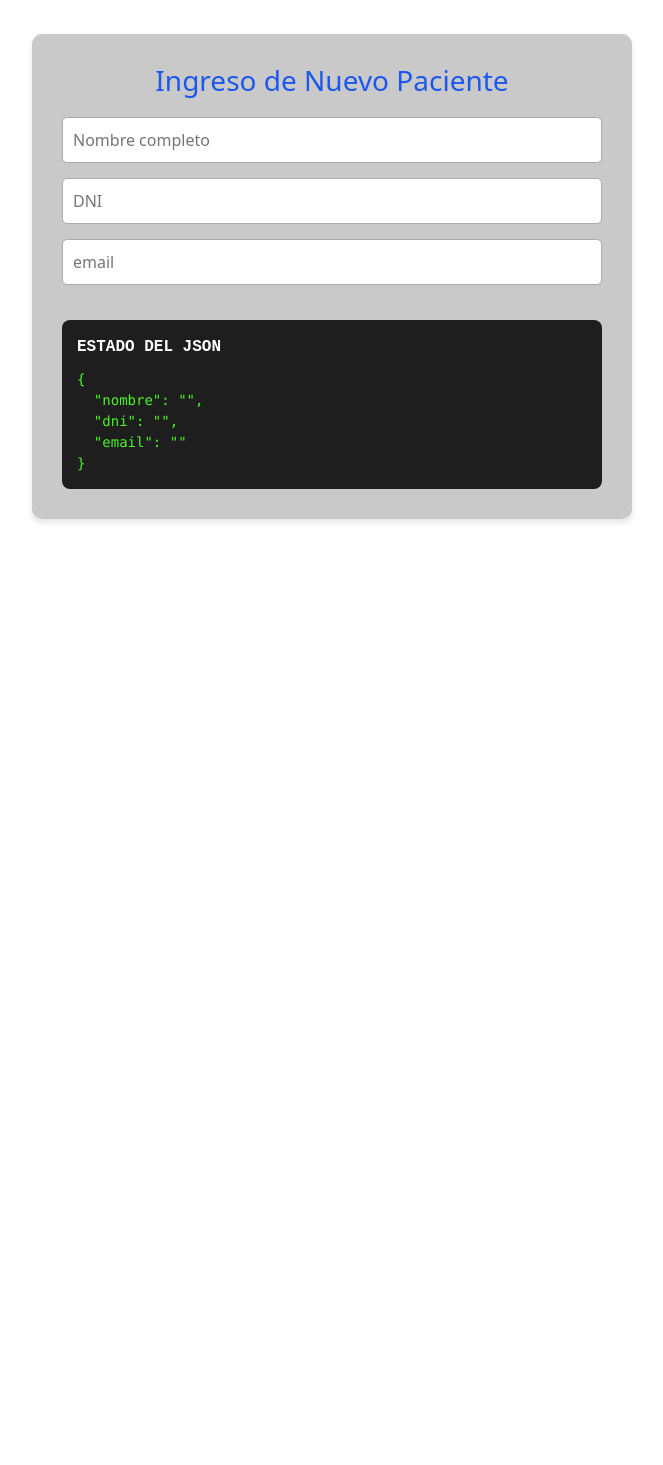
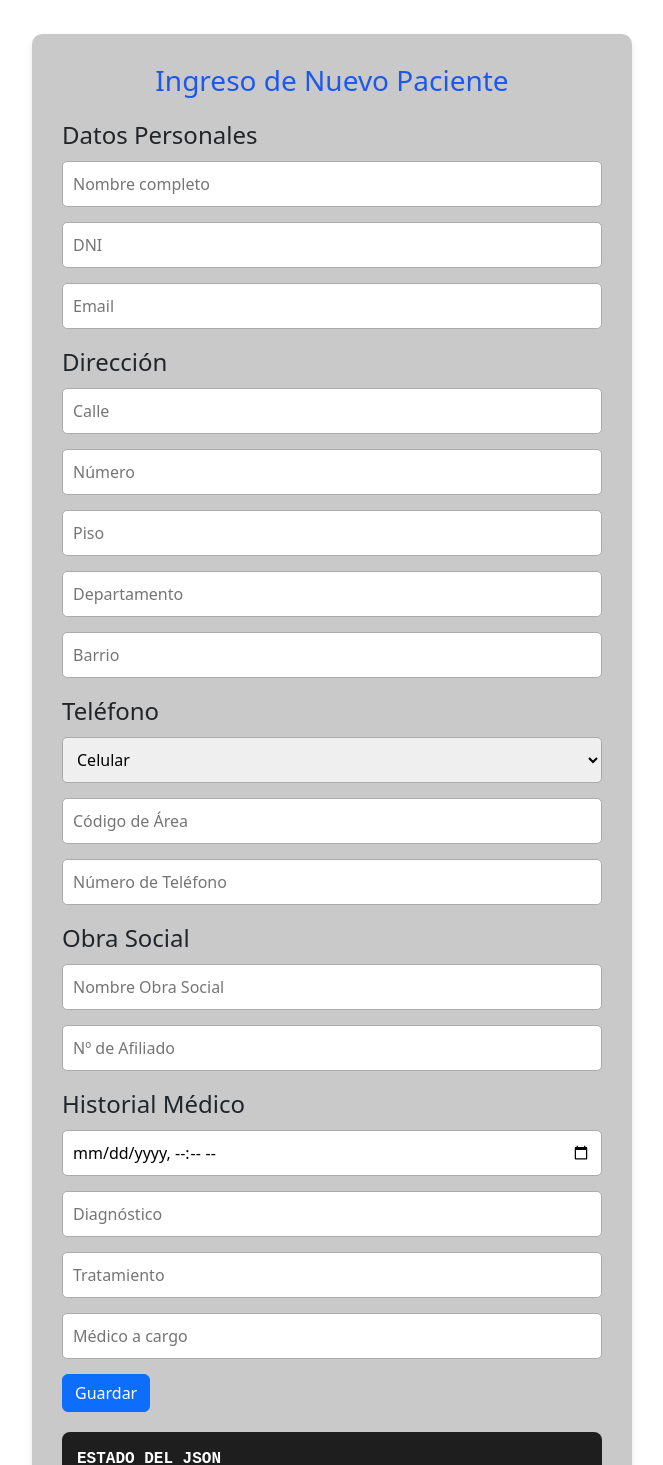
Before and after one commit to Geraltv8/Bootcamp-front-web-boilerplate, a React (Vite) app: page / in a window 1280 px wide. Shown: the part 946-2411 px from the top of the page, without its empty margins (308-971 px from the left). Before the commit the page ends 1485 px from the top, so only its background shows below. Built offline with nearby package versions, Linux system fonts and the light colour scheme.

Commit message:
agregado ultimos cambios de la clase pasada

```diff
--- a/src/components/pacientes/FormularioPaciente.jsx
+++ b/src/components/pacientes/FormularioPaciente.jsx
@@ -1,52 +1,213 @@
 import { useState } from 'react';
 import styles from './FormularioPaciente.module.scss';
 import JsonDebugger from '../utils/JsonDebugger';
+import { Button } from 'react-bootstrap';
+import { validarDatos } from '../utils/validaciones';
 
-const formularioPaciente = () => {
+const reglasPaciente = {
+    nombre: (valor) => valor.trim() === "" ? "El nombre es obligatorio." : null,
+    dni: (valor) => valor.length < 8 ? "El DNI debe tener 8 numeros minimo" : null,
+    email: (valor) => !valor.includes("@") ? "Debe ser un correo valido. " : null
+};
+
+
+const FormularioPaciente = () => {
     const [paciente, setPaciente] = useState({
         nombre: "",
         dni: "",
-        email: ""
+        email: "",
+        direccion: {
+            calle: "",
+            numero: "",
+            piso: "",
+            departamento: "",
+            barrio: ""
+        },
+        telefono: {
+            tipo: "CELULAR",
+            codigoArea: "",
+            numero: ""
+        },
+        obraSocial: {
+            nombre: "",
+            numeroAfiliado: ""
+        },
+        historialMedico: {
+            fecha: "",
+            diagnostico: "",
+            tratamiento: "",
+            medico: ""
+        }
     });
+
+    const [errores, setErrores] = useState({});
 
     const handleChange = (evento) => {
         const { name, value } = evento.target;
 
+        if (name.includes('.')) {
+            const [seccion, propiedad] = name.split('.');
+
             setPaciente({
-            ...paciente, /*Spread operator */
+                ...paciente,
+                [seccion]: {
+                    ...paciente[seccion],
+                    [propiedad]: value
+                }
+            });
+        } else {
+            setPaciente({
+                ...paciente,
                 [name]: value
             });
+        }
+    };
+
+    const handleSubmit = async (evento) => {
+
+        evento.preventDefault();
+
+        const nuevosErrores = validarDatos(paciente, reglasPaciente);
+
+        setErrores(nuevosErrores);
+
+        if (Object.keys(nuevosErrores).length > 0) {
+            console.log("Validacion fallida");
+            return;
+        }
+
+        try {
+
+            const respuesta = await fetch("http://localhost:3000/api/v1/pacientes", {
+                method: "POST",
+                headers: {
+                    "Content-Type": "application/json"
+                },
+                body: JSON.stringify(paciente)
+            });
+
+            const data = await respuesta.json();
+
+            if (respuesta.ok) {
+                alert("Paciente gaardado en base de datos");
+            } else {
+                alert("error del servidor: " + data.message + "errores: " +data.data);
+            }
+
+        } catch (error) {
+            console.error("Error de conexion", error);
+            alert("el servidor esta apagado o no responde");
+        }
+
+        console.log(paciente);
     };
 
     return (
         <div className={styles.contenedorFormulario}>
             <h3>Ingreso de Nuevo Paciente</h3>
-            <form>
+            <form onSubmit={handleSubmit}>
+                {/* --- DATOS PERSONALES --- */}
+                <fieldset>
+                    <legend>Datos Personales</legend>
                     <input
-                    type="text"
-                    name="nombre"
-                    value={paciente.nombre}
-                    className={styles.campoInput}
-                    placeholder="Nombre completo"
-                    onChange={handleChange}
+                        type="text" name="nombre" value={paciente.nombre}
+                        className={styles.campoInput} placeholder="Nombre completo" onChange={handleChange}
+                    />
+                    {errores.nombre && <span className={styles.textoError}>{errores.nombre}</span>}
+                    <input
+                        type="text" name="dni" value={paciente.dni}
+                        className={styles.campoInput} placeholder="DNI" onChange={handleChange}
+                    />
+                    {errores.dni && <span className={styles.textoError}>{errores.dni}</span>}
+                    <input
+                        type="email" name="email" value={paciente.email}
+                        className={styles.campoInput} placeholder="Email" onChange={handleChange}
+                    />
+                    {errores.email && <span className={styles.textoError}>{errores.email}</span>}
+                </fieldset>
+
+                {/* --- DIRECCIÓN --- */}
+                <fieldset>
+                    <legend>Dirección</legend>
+                    <input
+                        type="text" name="direccion.calle" value={paciente.direccion.calle}
+                        className={styles.campoInput} placeholder="Calle" onChange={handleChange}
                     />
                     <input
-                    type="text"
-                    name="dni"
-                    value={paciente.dni}
-                    className={styles.campoInput}
-                    placeholder="DNI"
-                    onChange={handleChange}
+                        type="text" name="direccion.numero" value={paciente.direccion.numero}
+                        className={styles.campoInput} placeholder="Número" onChange={handleChange}
                     />
                     <input
-                    type="text"
-                    name="email"
-                    value={paciente.email}
-                    className={styles.campoInput}
-                    placeholder="email"
-                    onChange={handleChange}
+                        type="text" name="direccion.piso" value={paciente.direccion.piso}
+                        className={styles.campoInput} placeholder="Piso" onChange={handleChange}
                     />
+                    <input
+                        type="text" name="direccion.departamento" value={paciente.direccion.departamento}
+                        className={styles.campoInput} placeholder="Departamento" onChange={handleChange}
+                    />
+                    <input
+                        type="text" name="direccion.barrio" value={paciente.direccion.barrio}
+                        className={styles.campoInput} placeholder="Barrio" onChange={handleChange}
+                    />
+                </fieldset>
+
+                {/* --- TELÉFONO --- */}
+                <fieldset>
+                    <legend>Teléfono</legend>
+                    <select
+                        name="telefono.tipo" value={paciente.telefono.tipo}
+                        className={styles.campoInput} onChange={handleChange}
+                    >
+                        <option value="CELULAR">Celular</option>
+                        <option value="FIJO">Fijo</option>
+                    </select>
+                    <input
+                        type="text" name="telefono.codigoArea" value={paciente.telefono.codigoArea}
+                        className={styles.campoInput} placeholder="Código de Área" onChange={handleChange}
+                    />
+                    <input
+                        type="text" name="telefono.numero" value={paciente.telefono.numero}
+                        className={styles.campoInput} placeholder="Número de Teléfono" onChange={handleChange}
+                    />
+                </fieldset>
+
+                {/* --- OBRA SOCIAL --- */}
+                <fieldset>
+                    <legend>Obra Social</legend>
+                    <input
+                        type="text" name="obraSocial.nombre" value={paciente.obraSocial.nombre}
+                        className={styles.campoInput} placeholder="Nombre Obra Social" onChange={handleChange}
+                    />
+                    <input
+                        type="text" name="obraSocial.numeroAfiliado" value={paciente.obraSocial.numeroAfiliado}
+                        className={styles.campoInput} placeholder="Nº de Afiliado" onChange={handleChange}
+                    />
+                </fieldset>
+
+                {/* --- HISTORIAL MÉDICO --- */}
+                <fieldset>
+                    <legend>Historial Médico</legend>
+                    <input
+                        type="datetime-local" name="historialMedico.fecha" value={paciente.historialMedico.fecha}
+                        className={styles.campoInput} onChange={handleChange}
+                    />
+                    <input
+                        type="text" name="historialMedico.diagnostico" value={paciente.historialMedico.diagnostico}
+                        className={styles.campoInput} placeholder="Diagnóstico" onChange={handleChange}
+                    />
+                    <input
+                        type="text" name="historialMedico.tratamiento" value={paciente.historialMedico.tratamiento}
+                        className={styles.campoInput} placeholder="Tratamiento" onChange={handleChange}
+                    />
+                    <input
+                        type="text" name="historialMedico.medico" value={paciente.historialMedico.medico}
+                        className={styles.campoInput} placeholder="Médico a cargo" onChange={handleChange}
+                    />
+                </fieldset>
+
+                <Button type="submit">Guardar </Button>
             </form>
+
             <JsonDebugger
                 data={paciente}
                 titulo="ESTADO DEL JSON"
@@ -55,4 +216,4 @@ const formularioPaciente = () => {
     );
 };
 
-export default formularioPaciente;
+export default FormularioPaciente;
--- a/src/components/pacientes/FormularioPaciente.module.scss
+++ b/src/components/pacientes/FormularioPaciente.module.scss
@@ -18,6 +18,11 @@ $color-borde: #acaaaa;
         text-align: center;
     }
 
+    .textoError {
+        color: red;
+        padding-bottom: 8px;
+    }
+
     .campoInput {
         width: 100%;
         padding: 10px;
--- /dev/null
+++ b/src/components/utils/validaciones.js
@@ -0,0 +1,15 @@
+export const validarDatos = (datos, reglas) => {
+    let errores = {};
+
+    for (let campo in reglas) {
+
+        const mensajeError = reglas[campo](datos[campo]);
+
+        if (mensajeError) {
+            errores[campo] = mensajeError;
+        }
+    }
+
+    return errores;
+
+};
```
Lines whose indentation alone changed are shown as unchanged.
